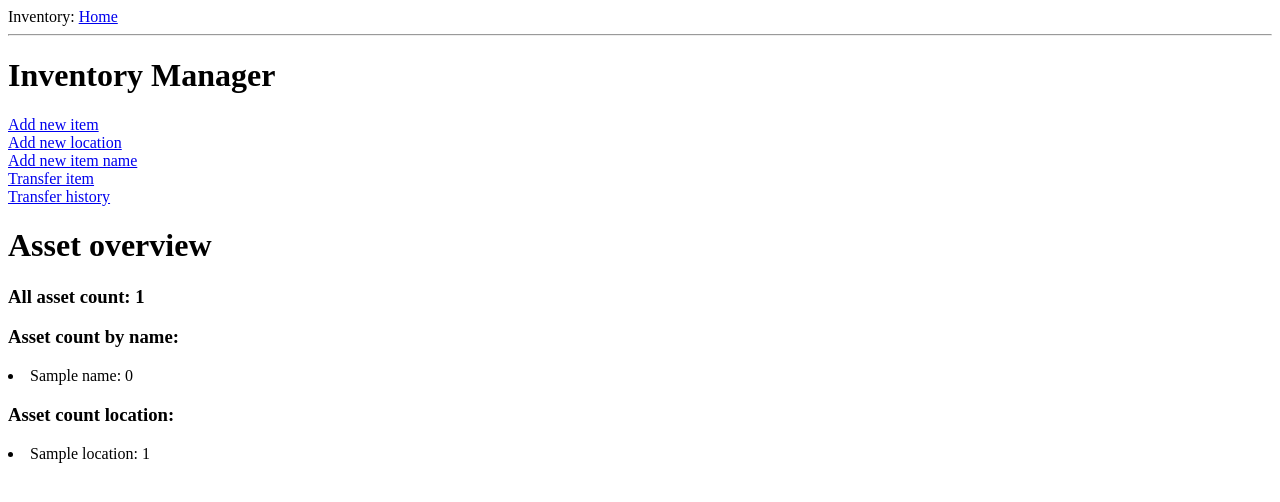
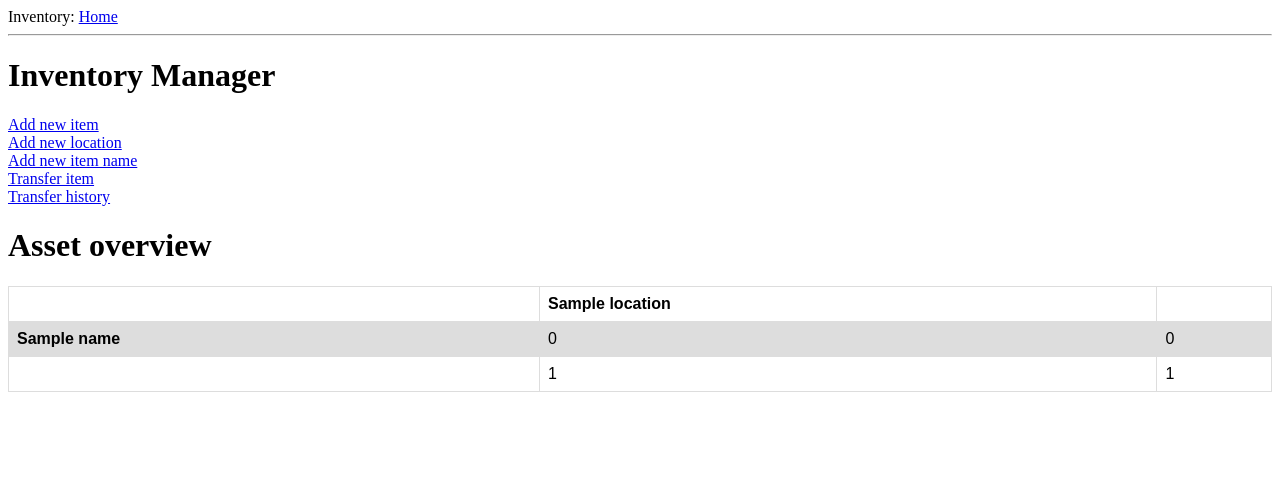
Before and after one commit to anhcq151/simple-inventory, a Flask app: page / in a window 1280 px wide. Shown: the top 502 px of the page. Run offline with Flask 2, Linux system fonts and the light colour scheme; tables that the repository leaves empty hold one stand-in row (values such as "Sample post").

Commit message:
improve home page and fix transfer log displaying bug

```diff
--- a/new/routes.py
+++ b/new/routes.py
@@ -16,7 +16,9 @@ def index():
     all_item = Item.query.filter_by().count()
     item_name = { item.name: Item.query.filter_by(name=item.name).count() for item in ItemName.query.filter_by().all() }
     item_loc = { item.name: itemLocation.query.filter_by(loc_id=item.id).count() for item in Location.query.filter_by().all() }
-    return render_template('index.html', title='Home', all_item=all_item, item_name=item_name, item_loc=item_loc)
+    # item_loc_count = {  }
+    locations = { _location.name: _location.id for _location in Location.query }
+    return render_template('index.html', title='Home', Locations=Location, Item=Item, itemLocation=itemLocation, ItemName=ItemName)
 
 
 @newapp.route('/new_item', methods=['GET', 'POST'])
@@ -87,12 +89,17 @@ def new_location():
 def transfer_item():
     transfer = TransferItem()
     if transfer.validate_on_submit():
-        _to_transfer = Item.query.filter_by(name=transfer.item_name.data.name).limit(transfer.quantity.data)
+        _to_transfer = Item.query.filter_by(name=transfer.item_name.data.name)
+        i = 0
         for item in _to_transfer:
-            _to_move = itemLocation.query.filter_by(item_id=item.id).first()
-            transfer_log = transferLog(item_id=item.id, transfer_from=itemLocation.query.filter_by(item_id=item.id).first().loc_id, transfer_to=transfer.transfer_to.data.id, date=datetime.utcnow(), description=transfer.note.data)
-            _to_move.loc_id = transfer.transfer_to.data.id
-            db.session.add(transfer_log)
+            if item.loc() != transfer.transfer_to.data.name:
+                _to_move = itemLocation.query.filter_by(item_id=item.id).first()
+                transfer_log = transferLog(item_id=item.id, transfer_from=itemLocation.query.filter_by(item_id=item.id).first().loc_id, transfer_to=transfer.transfer_to.data.id, date=datetime.utcnow(), description=transfer.note.data)
+                _to_move.loc_id = transfer.transfer_to.data.id
+                db.session.add(transfer_log)
+                i += 1
+                if i >= transfer.quantity.data:
+                    break
         db.session.commit()
         flash(f'Moved {transfer.quantity.data} asset to {transfer.transfer_to.data.name}')
         return redirect(url_for('index'))
--- a/new/templates/index.html
+++ b/new/templates/index.html
@@ -8,23 +8,30 @@
     <a href="{{ url_for('transfer_item') }}">Transfer item</a><br>
     <a href="{{ url_for('transfer_log') }}">Transfer history</a>
     <h1>Asset overview</h1>
-    {% if all_item %}
-        <p><h3>All asset count: {{ all_item }}</h3></p>
-    {% endif %}
-    {% if item_name %}
-        <p>
-            <h3>Asset count by name: </h3>
-            {% for name, count in item_name.items() %}
-                <li>{{ name }}: {{ count }}</li>
+    <table>
+        <!-- <caption><h3>Asset overview</h3></caption> -->
+        <tr>
+            <td></td>
+            {% for loc in Locations.query %}
+            <th scope="col">{{ loc.name }}</th>
             {% endfor %}
-        </p>
-    {% endif %}
-    {% if item_loc %}
-        <p>
-            <h3>Asset count location:</h3>
-            {% for name, count in item_loc.items() %}
-                <li>{{ name }}: {{ count }}</li>
+            <td></td>
+        </tr>
+        {% for name in ItemName.query %}
+        <tr>
+            <th scope="row">{{ name.name }}</th>
+            {% for loc in Locations.query %}
+            <td>{{ Item.query.filter_by(name=name.name).join(itemLocation, Item.id==itemLocation.item_id).filter_by(loc_id=loc.id).count() }}</td>
             {% endfor %}
-        </p>
-    {% endif %}
+            <td>{{ Item.query.filter_by(name=name.name).count() }}</td>
+        </tr>
+        {% endfor %}
+        <tr>
+            <td></td>
+            {% for loc in Locations.query %}
+            <td>{{ itemLocation.query.filter_by(loc_id=loc.id).count() }}</td>
+            {% endfor %}
+            <td>{{ Item.query.count() }}</td>
+        </tr>
+    </table>
 {% endblock %}
--- a/new/templates/transfer_log.html
+++ b/new/templates/transfer_log.html
@@ -16,8 +16,8 @@
             {% for item in log %}
             <tr>
                 <td>{{ item.item_name() }}</td>
-                <td>{{ item.item_loc(item.transfer_from) }}</td>
-                <td>{{ item.item_loc(item.transfer_to) }}</td>
+                <td>{{ item.item_loc()[0] }}</td>
+                <td>{{ item.item_loc()[1] }}</td>
                 <td>{{ datetime.fromtimestamp(float(item.date.replace(tzinfo=timezone.utc).astimezone(tz=None).strftime('%s'))) }}</td>
                 <td>{{ item.description }}</td>
             </tr>
```
Also changed, not shown: new/models.py (+4 -4 lines).
